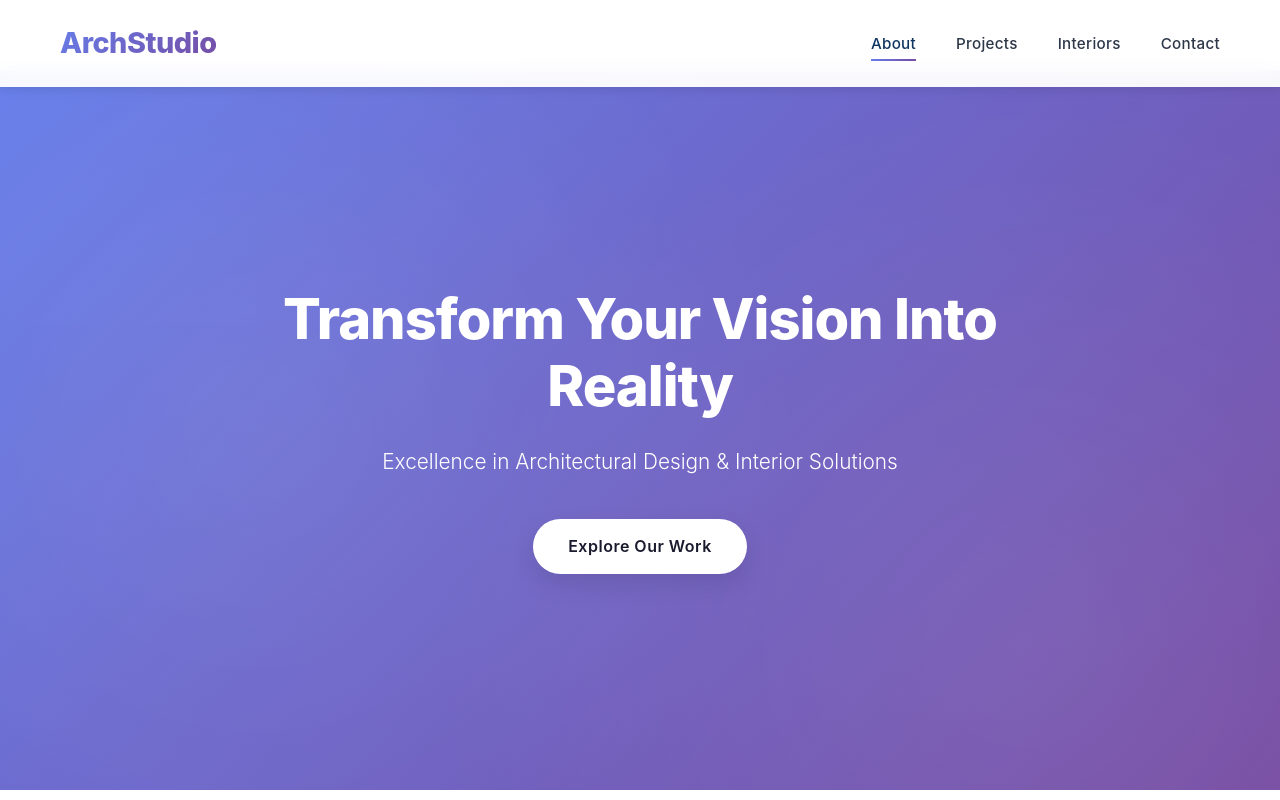
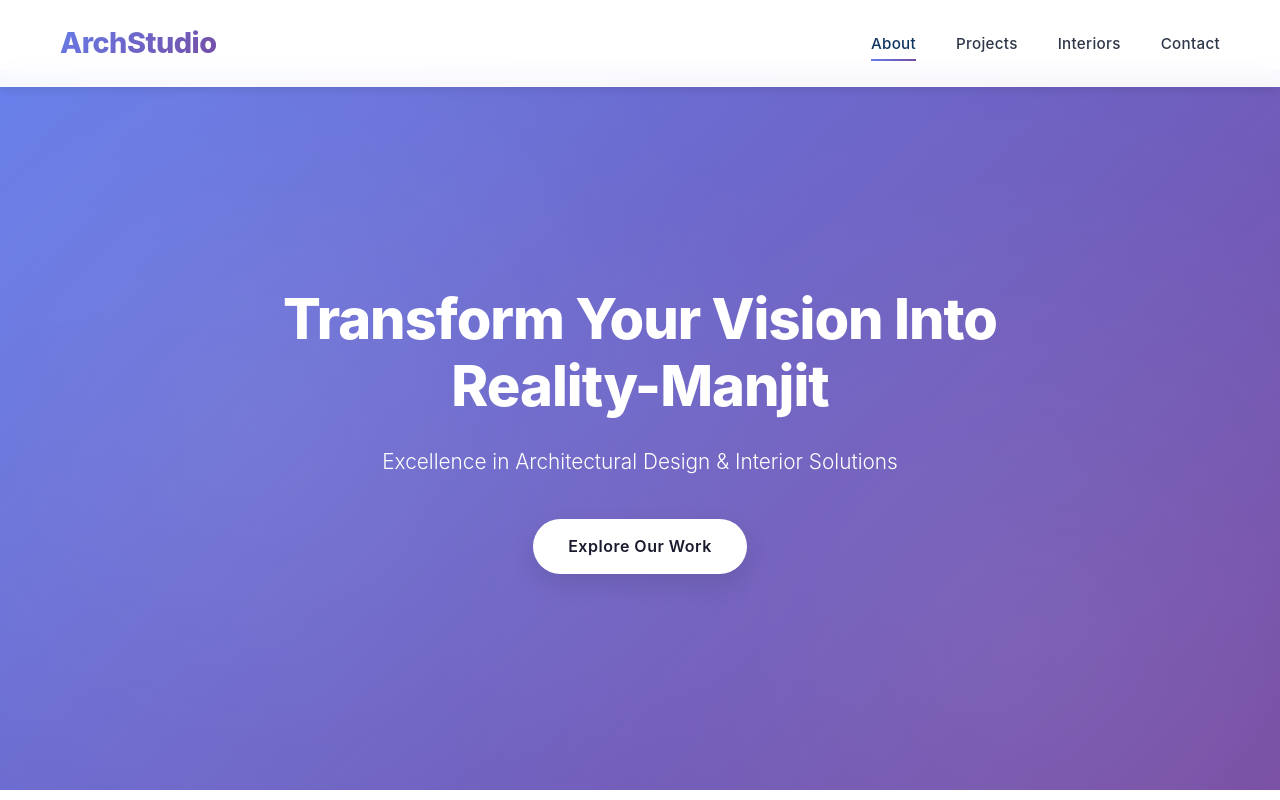
Before and after one commit to nigania6/SERVERLESS-CDK-SPA, a website: page frontend/index.html in a window 1280 px wide. Shown: the top 800 px of the page. Drawn offline with Linux system fonts and the light colour scheme.

Commit message:
change name test

```diff
--- a/frontend/index.html
+++ b/frontend/index.html
@@ -41,7 +41,7 @@
         <!-- Hero Section -->
         <section class="hero">
             <div class="hero-content">
-                <h2 class="hero-title">Transform Your Vision Into Reality</h2>
+                <h2 class="hero-title">Transform Your Vision Into Reality-Manjit</h2>
                 <p class="hero-subtitle">Excellence in Architectural Design & Interior Solutions</p>
                 <a href="#about" class="btn btn-primary">Explore Our Work</a>
             </div>
```
